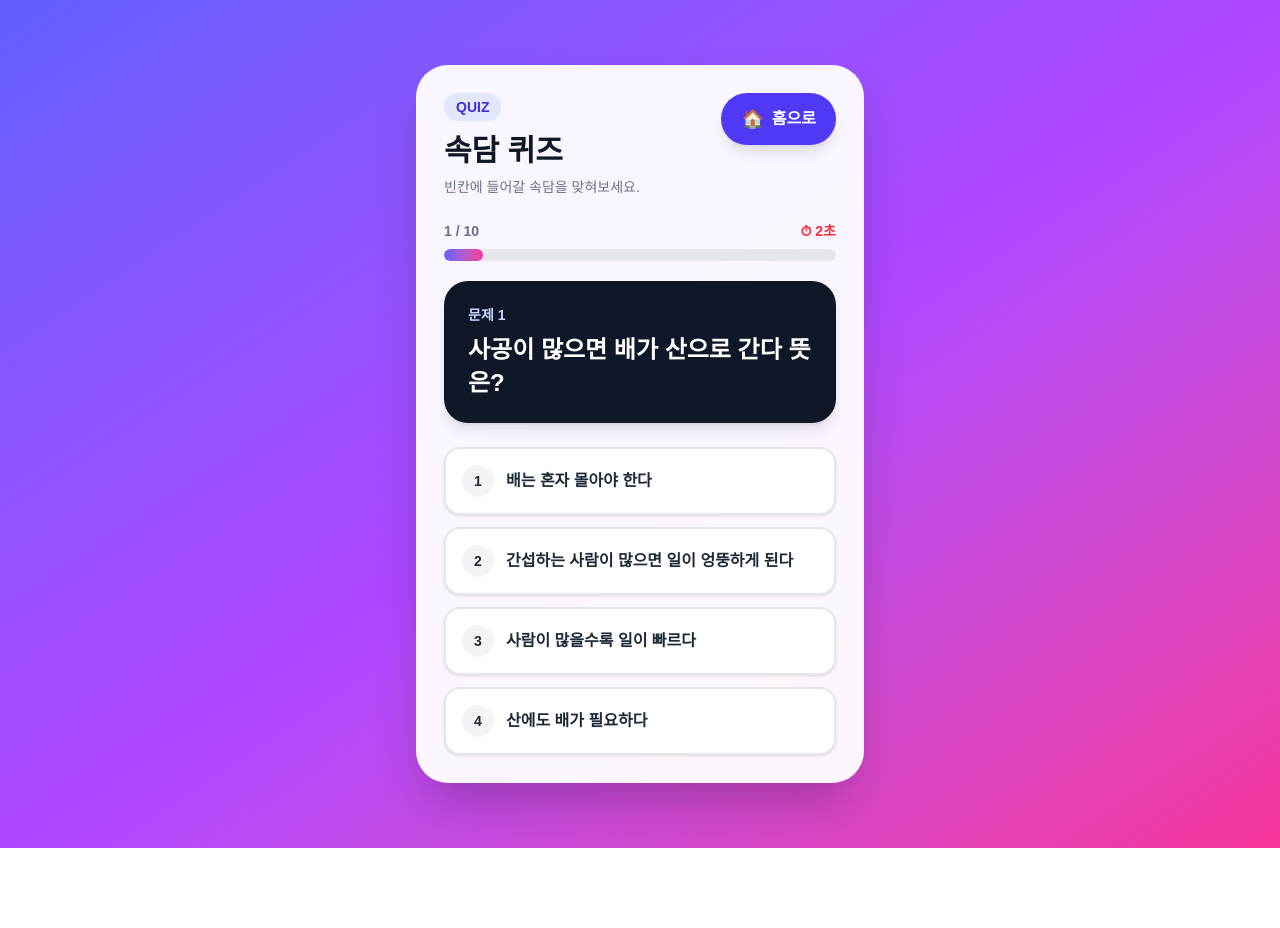
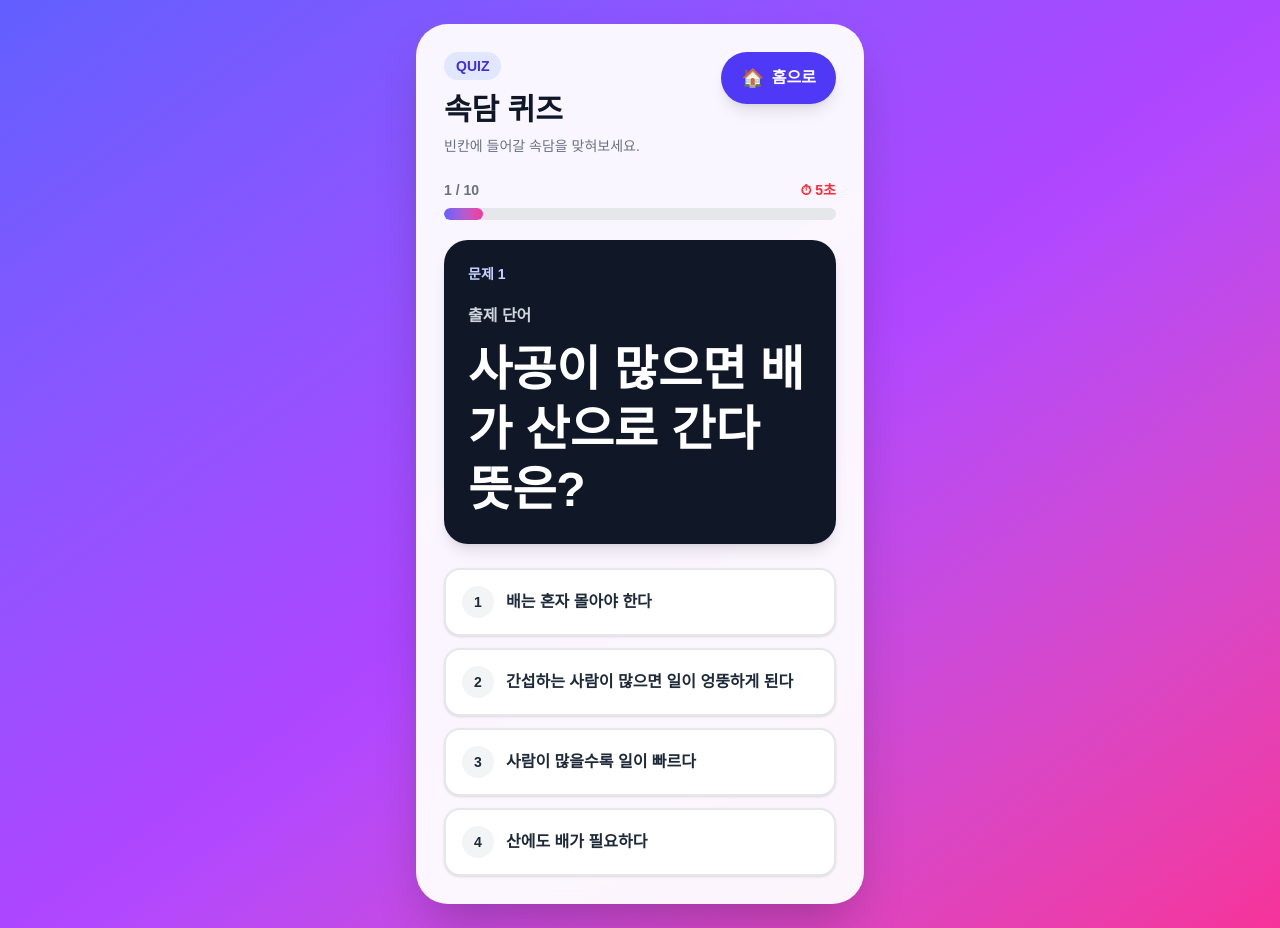
Before and after one commit to hyeonsinlab/quiz-app, a Next.js app: page /quiz/proverb in a window 1280 px wide. Before the commit the page ends 848 px from the top, so only its background shows below. Built offline with nearby package versions, Linux system fonts and the light colour scheme.

Commit message:
feat: add civil service English vocabulary quiz

```diff
--- a/app/quiz/dialect/page.tsx
+++ b/app/quiz/dialect/page.tsx
@@ -7,7 +7,7 @@ export default function DialectQuizPage() {
       title="사투리 퀴즈"
       description="지역별 사투리의 뜻을 맞혀보세요."
       quizzes={dialectQuizData}
-      timeLimit={7}
+      timeLimit={10}
     />
   );
 }
--- a/app/quiz/english/page.tsx
+++ b/app/quiz/english/page.tsx
@@ -7,7 +7,7 @@ export default function EnglishQuizPage() {
       title="영어 단어 퀴즈"
       description="2023~2025 기출 영단어를 맞혀봐요."
       quizzes={civilServiceVocab2023To2025}
-      timeLimit={7}
+      timeLimit={10}
     />
   );
 }
--- a/app/quiz/proverb/page.tsx
+++ b/app/quiz/proverb/page.tsx
@@ -7,7 +7,7 @@ export default function ProverbQuizPage() {
       title="속담 퀴즈"
       description="빈칸에 들어갈 속담을 맞혀보세요."
       quizzes={proverbQuizData}
-      timeLimit={7}
+      timeLimit={10}
     />
   );
 }
--- a/app/quiz/spelling/page.tsx
+++ b/app/quiz/spelling/page.tsx
@@ -7,7 +7,7 @@ export default function SpellingQuizPage() {
       title="맞춤법 퀴즈"
       description="헷갈리는 맞춤법을 맞혀보세요."
       quizzes={spellingQuizData}
-      timeLimit={7}
+      timeLimit={10}
     />
   );
 }
--- a/components/QuizEngine.tsx
+++ b/components/QuizEngine.tsx
@@ -84,6 +84,12 @@ export default function QuizEngine({
   if (!currentQuiz) {
     return null;
   }
+
+  const cleanQuestion = currentQuiz.question
+  .replace(/in context/gi, "")
+  .replace(/synonym check/gi, "")
+  .replace(/-/g, "")
+  .trim();
 
   const isCorrect = selectedAnswer === currentQuiz.answer;
   const progress = ((currentIndex + 1) / shuffledQuizzes.length) * 100;
@@ -198,12 +204,16 @@ export default function QuizEngine({
           </div>
 
           <div className="mb-4 rounded-2xl bg-gray-900 p-4 text-white shadow-lg sm:mb-6 sm:rounded-3xl sm:p-6">
-            <p className="mb-1 text-xs font-bold text-indigo-200 sm:mb-2 sm:text-sm">
+            <p className="text-xs font-bold text-indigo-200 sm:text-sm">
               문제 {currentIndex + 1}
             </p>
 
-            <h2 className="text-lg font-black leading-snug sm:text-2xl">
-              {currentQuiz.question}
+            <p className="mt-5 text-sm font-bold text-gray-300 sm:text-base">
+              출제 단어
+            </p>
+
+            <h2 className="mt-3 text-4xl font-black leading-tight text-white sm:text-5xl">
+              {cleanQuestion}
             </h2>
           </div>
 
```
